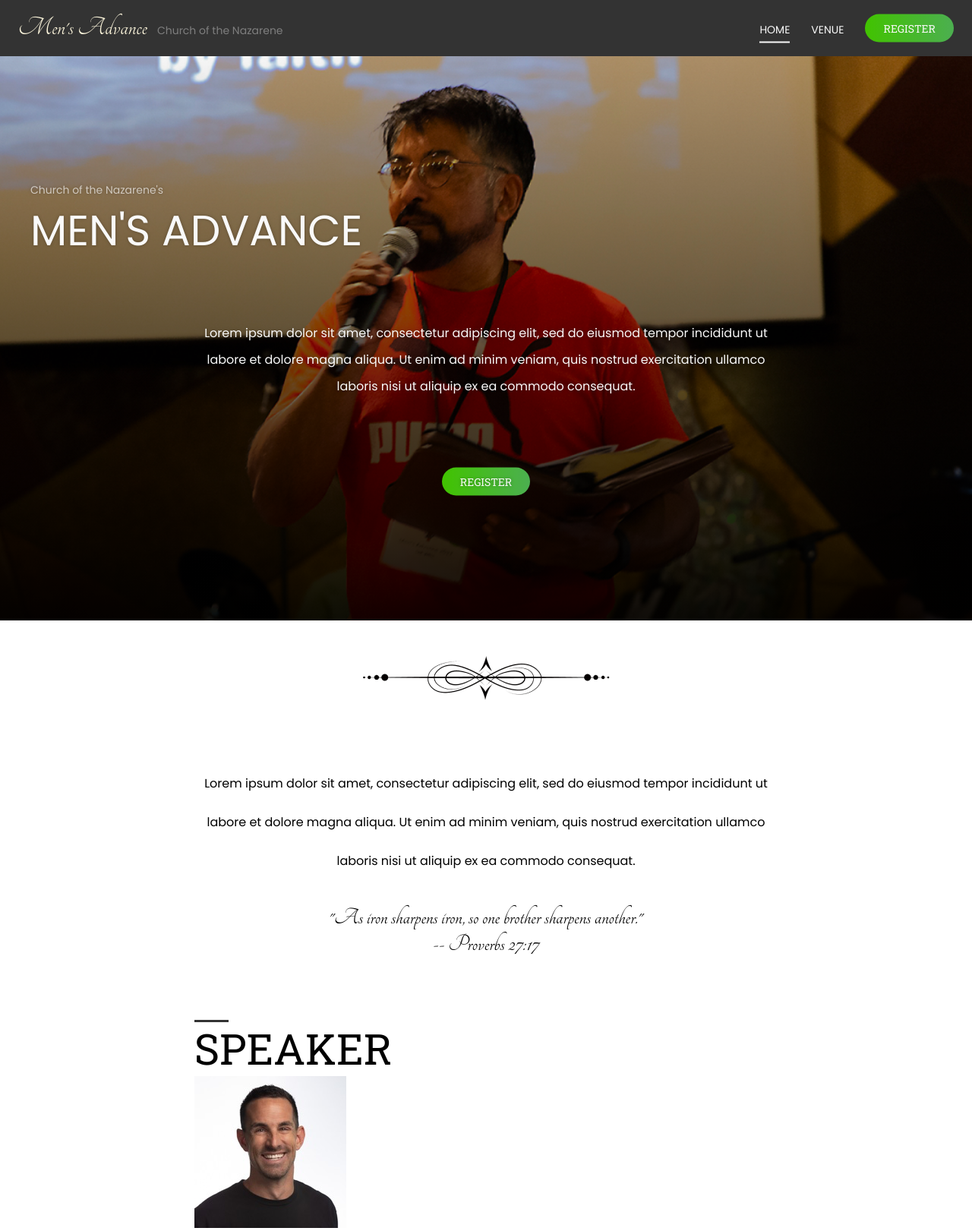
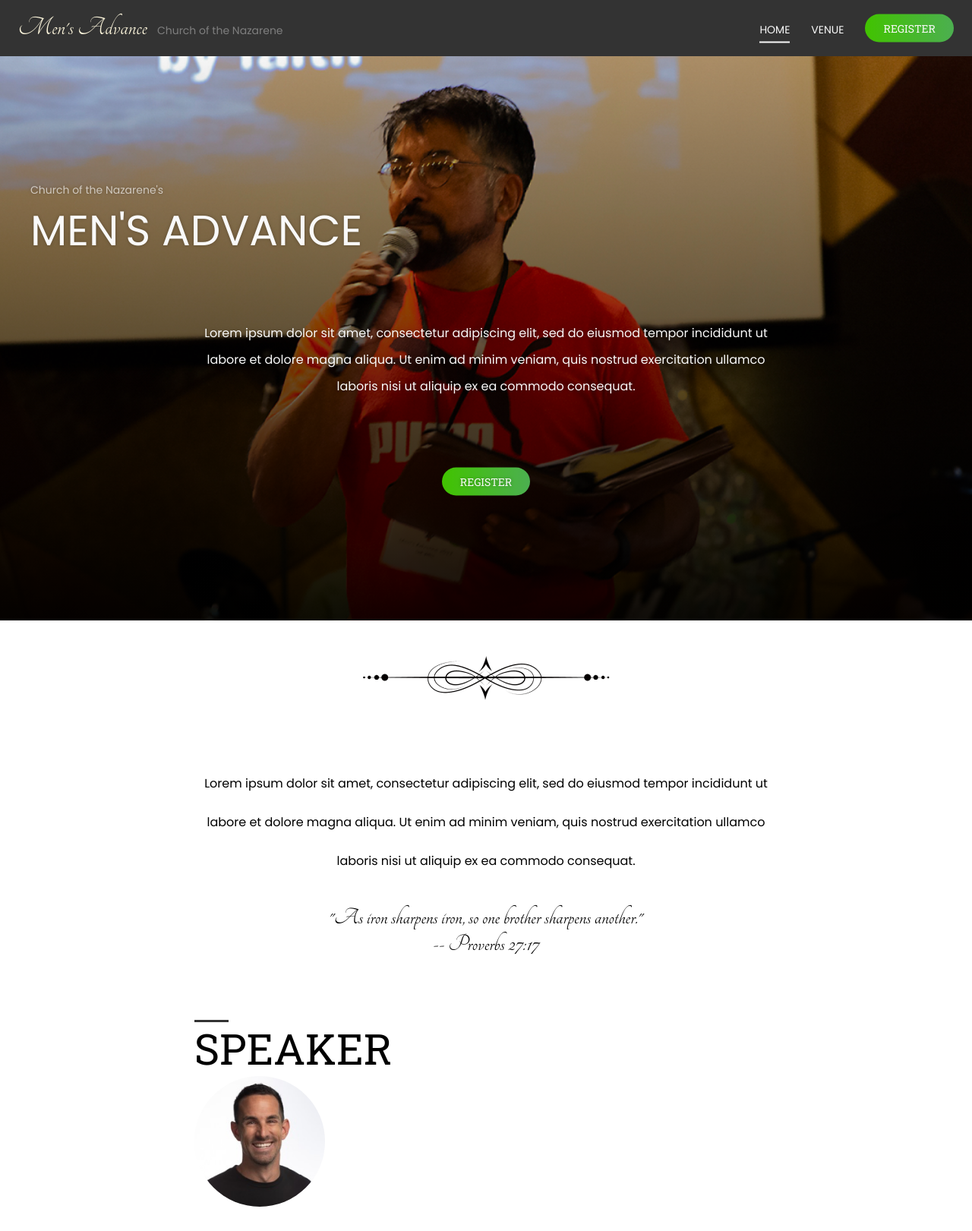
Before and after one commit to juliancoleman/mens-advance, a Jekyll site: the page built from index.html, in a window 1280 px wide. Shown: the whole page at 76% size. Built offline with Jekyll 4.4.1, drawn with Linux system fonts in a browser that asks for light colours; after the commit the page ends 1589 px from its top, so only the background shows below that.

Commit message:
hides image overflow

```diff
--- a/_includes/speaker-card.html
+++ b/_includes/speaker-card.html
@@ -1,5 +1,5 @@
 <div class="speaker-card">
   <figure class="speaker-avatar">
-    <img src="{{ speaker.avatar }}" alt="{{ speaker.name }}">
+    <img src="{{ speaker.avatar }}" alt="{{ speaker.name }}" height="172">
   </figure>
 </div>
--- a/_sass/components/speaker-card.scss
+++ b/_sass/components/speaker-card.scss
@@ -4,5 +4,6 @@
     border-radius: 50%;
     height: 172px;
     width: 172px;
+    overflow: hidden;
   }
 }
```
